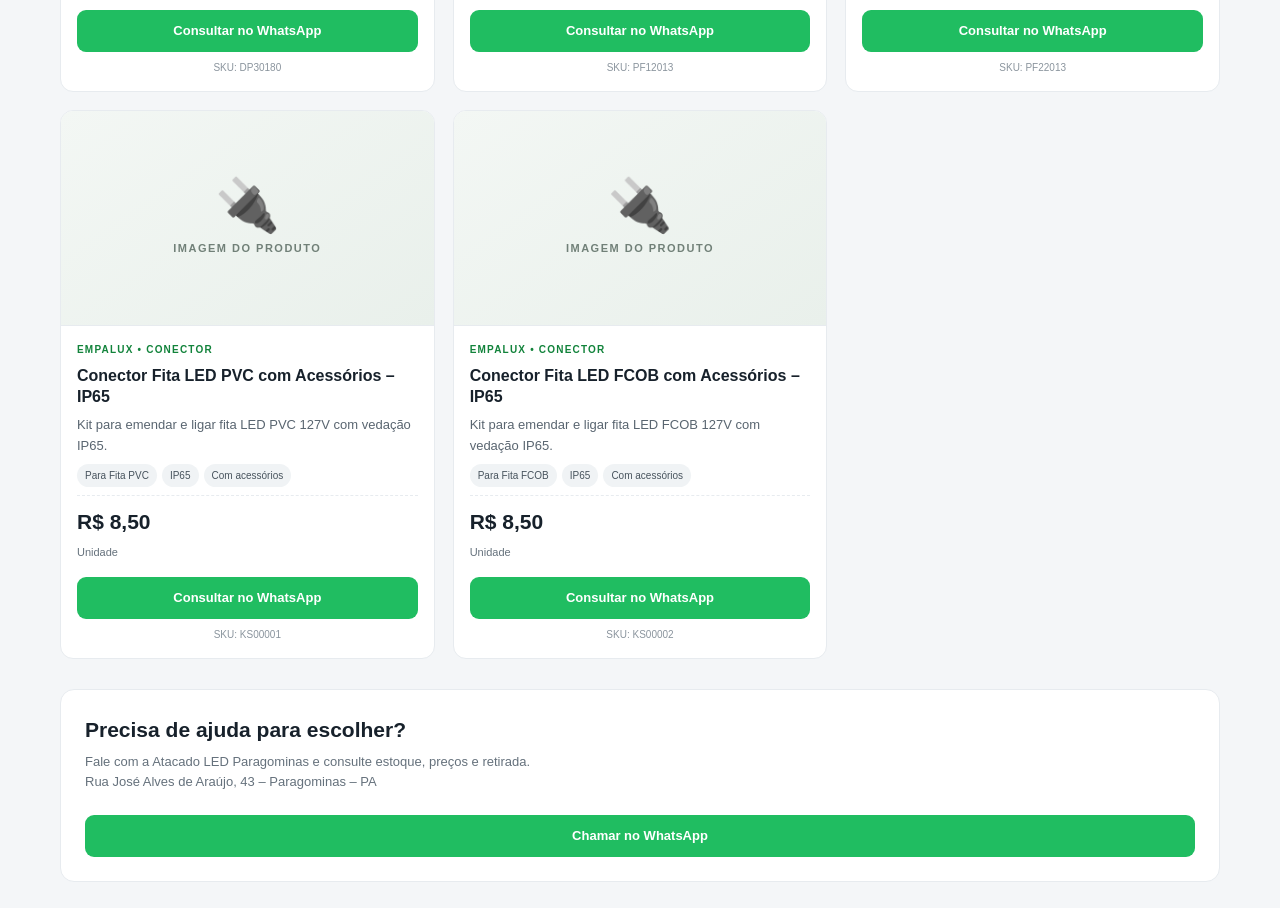
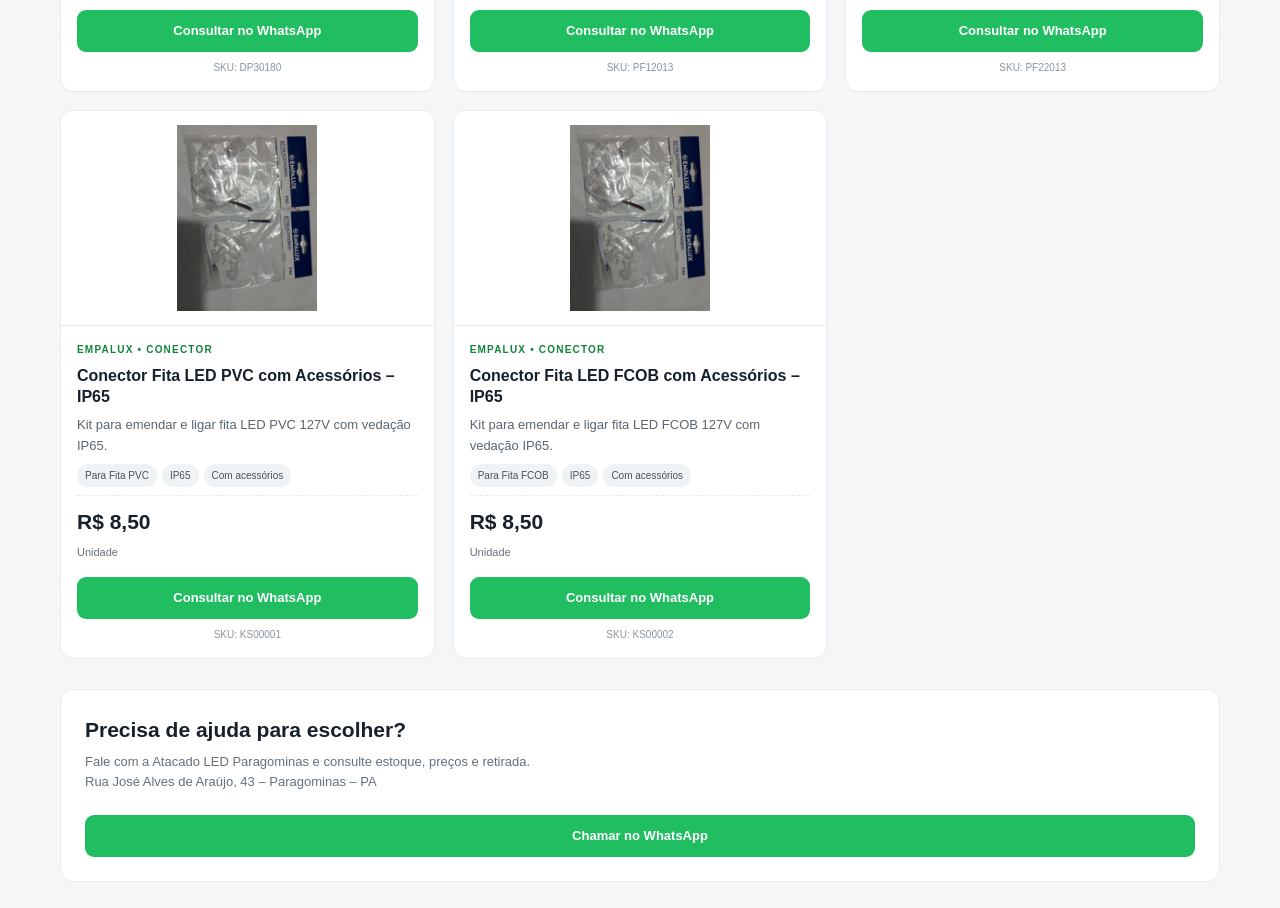
Before and after one commit to Joelsonpgm/atacadoledparagominas, a plain HTML site: page index.html in a window 1280 px wide. Shown: the part 2998-3906 px from the top of the page. Drawn offline with Linux system fonts and the light colour scheme.

Commit message:
Update product listings and add new connectors

```diff
--- a/index.html
+++ b/index.html
@@ -110,8 +110,8 @@ footer{background:#101820;color:#cbd4db;padding:26px 20px;text-align:center;font
 <article class="card" data-product><img class="product-img" src="driverdp30180caixa.jpg" alt="Driver para painel LED 18W" loading="lazy"><div class="card-body"><span class="brand">EMPALUX • DRIVER</span><h3>Driver para Painel LED 18W Bivolt 127–220V</h3><p class="desc">Fonte para painel LED 18W quadrado ou redondo. Somente o driver.</p><div class="specs"><span>18W</span><span>Bivolt</span><span>127–220V</span></div><div class="price"><b>R$ 6,18</b><small>Unidade</small></div><a class="btn-wa" href="https://wa.me/5591989573461?text=Ol%C3%A1%2C%20quero%20o%20Driver%20Painel%20LED%2018W%20por%20R%24%206%2C18" target="_blank" rel="noopener">Consultar no WhatsApp</a><div class="sku">SKU: DP30180</div></div></article>
 <article class="card" data-product><img class="product-img" src="perfil-embutir-branco-15x15mm-3m-empalux.png" alt="Perfil LED de embutir branco 3 metros" loading="lazy"><div class="card-body"><span class="brand">EMPALUX • PERFIL LED</span><h3>Perfil Embutir Branco 15 × 15mm – 3m</h3><p class="desc">Perfil para acabamento da fita LED em sanca, móveis e forro.</p><div class="specs"><span>3 metros</span><span>15 × 15mm</span><span>Embutir</span></div><div class="price"><b>R$ 31,09</b><small>Unidade</small></div><a class="btn-wa" href="https://wa.me/5591989573461?text=Ol%C3%A1%2C%20quero%20o%20Perfil%20Embutir%20Branco%203m%20por%20R%24%2031%2C09" target="_blank" rel="noopener">Consultar no WhatsApp</a><div class="sku">SKU: PF12013</div></div></article>
 <article class="card" data-product><img class="product-img" src="perfil-sobrepor-branco-15x15mm-3m-empalux.jpg" alt="Perfil LED de sobrepor branco 3 metros" loading="lazy"><div class="card-body"><span class="brand">EMPALUX • PERFIL LED</span><h3>Perfil Sobrepor Branco 15 × 15mm – 3m</h3><p class="desc">Perfil para instalar a fita LED por fora, com acabamento limpo em forro e móveis.</p><div class="specs"><span>3 metros</span><span>15 × 15mm</span><span>Sobrepor</span></div><div class="price"><b>R$ 27,01</b><small>Unidade</small></div><a class="btn-wa" href="https://wa.me/5591989573461?text=Ol%C3%A1%2C%20quero%20o%20Perfil%20Sobrepor%20Branco%203m%20por%20R%24%2027%2C01" target="_blank" rel="noopener">Consultar no WhatsApp</a><div class="sku">SKU: PF22013</div></div></article>
-<article class="card" data-product><div class="placeholder"><span class="symbol">🔌</span><small>IMAGEM DO PRODUTO</small></div><div class="card-body"><span class="brand">EMPALUX • CONECTOR</span><h3>Conector Fita LED PVC com Acessórios – IP65</h3><p class="desc">Kit para emendar e ligar fita LED PVC 127V com vedação IP65.</p><div class="specs"><span>Para Fita PVC</span><span>IP65</span><span>Com acessórios</span></div><div class="price"><b>R$ 8,50</b><small>Unidade</small></div><a class="btn-wa" href="https://wa.me/5591989573461?text=Ol%C3%A1%2C%20quero%20o%20Conector%20Fita%20LED%20PVC%20por%20R%24%208%2C50" target="_blank" rel="noopener">Consultar no WhatsApp</a><div class="sku">SKU: KS00001</div></div></article>
-<article class="card" data-product><div class="placeholder"><span class="symbol">🔌</span><small>IMAGEM DO PRODUTO</small></div><div class="card-body"><span class="brand">EMPALUX • CONECTOR</span><h3>Conector Fita LED FCOB com Acessórios – IP65</h3><p class="desc">Kit para emendar e ligar fita LED FCOB 127V com vedação IP65.</p><div class="specs"><span>Para Fita FCOB</span><span>IP65</span><span>Com acessórios</span></div><div class="price"><b>R$ 8,50</b><small>Unidade</small></div><a class="btn-wa" href="https://wa.me/5591989573461?text=Ol%C3%A1%2C%20quero%20o%20Conector%20Fita%20LED%20FCOB%20por%20R%24%208%2C50" target="_blank" rel="noopener">Consultar no WhatsApp</a><div class="sku">SKU: KS00002</div></div></article>
+<article class="card" data-product><img class="product-img" src="Conector Fita LED PVC Com Acessórios - IP65.jpg" alt="Conector Fita LED PVC com Acessórios" loading="lazy"><div class="card-body"><span class="brand">EMPALUX • CONECTOR</span><h3>Conector Fita LED PVC com Acessórios – IP65</h3><p class="desc">Kit para emendar e ligar fita LED PVC 127V com vedação IP65.</p><div class="specs"><span>Para Fita PVC</span><span>IP65</span><span>Com acessórios</span></div><div class="price"><b>R$ 8,50</b><small>Unidade</small></div><a class="btn-wa" href="https://wa.me/5591989573461?text=Ol%C3%A1%2C%20quero%20o%20Conector%20Fita%20LED%20PVC%20por%20R%24%208%2C50" target="_blank" rel="noopener">Consultar no WhatsApp</a><div class="sku">SKU: KS00001</div></div></article>
+<article class="card" data-product><img class="product-img" src="Conector Fita LED PVC Com Acessórios - IP65.jpg" alt="Conector Fita LED FCOB com Acessórios" loading="lazy"><div class="card-body"><span class="brand">EMPALUX • CONECTOR</span><h3>Conector Fita LED FCOB com Acessórios – IP65</h3><p class="desc">Kit para emendar e ligar fita LED FCOB 127V com vedação IP65.</p><div class="specs"><span>Para Fita FCOB</span><span>IP65</span><span>Com acessórios</span></div><div class="price"><b>R$ 8,50</b><small>Unidade</small></div><a class="btn-wa" href="https://wa.me/5591989573461?text=Ol%C3%A1%2C%20quero%20o%20Conector%20Fita%20LED%20FCOB%20por%20R%24%208%2C50" target="_blank" rel="noopener">Consultar no WhatsApp</a><div class="sku">SKU: KS00002</div></div></article>
 </div></section>
 
 <div class="empty" id="emptyState">Nenhum produto encontrado. Tente outro termo.</div>
```
